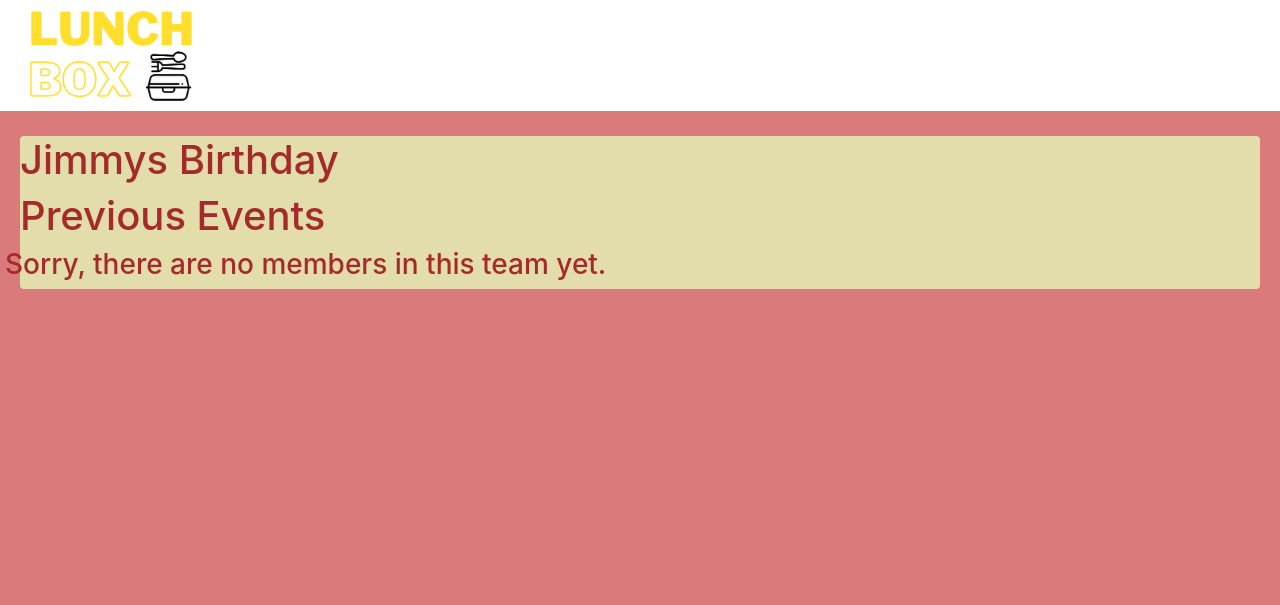
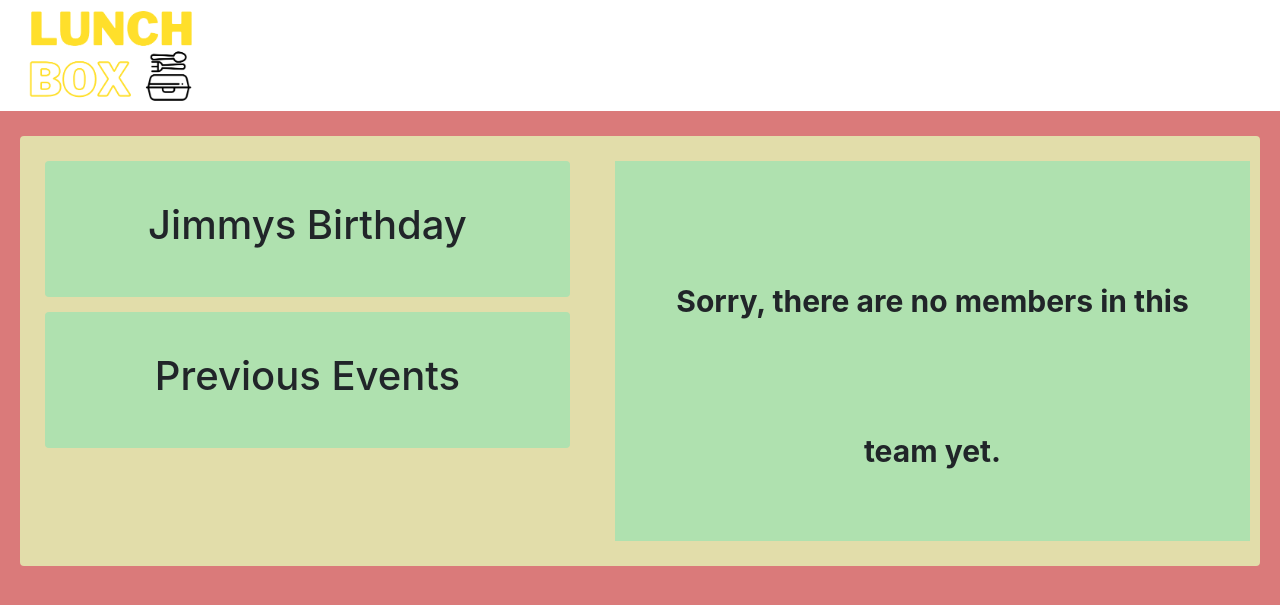
Before and after one commit to RobbertSinclair/doYouHaveTheGUTS2022, a Django app: page /team/ in a window 1280 px wide. Shown: the top 605 px of the page. Run offline with Django 3.2, Linux system fonts and the light colour scheme; some libraries are stand-ins or nearby versions.

Commit message:
team page css changes

```diff
--- a/backend/static/css/page.css
+++ b/backend/static/css/page.css
@@ -1,6 +1,5 @@
 
 body {
-    overflow: hidden;
     margin: 0;
     background-color: #DA7A7A;
 }
@@ -10,6 +9,8 @@ canvas {
     margin-left: 0;
     margin-bottom: 0;
 }
+
+
 
 #title-div {
     display: block;
@@ -40,8 +41,21 @@ canvas {
 
 
 #main-container {
-    color: brown;
     background-color:#E2DDAA;
     font-size: 100px;
     margin:20px;
+    padding:10px;
 }
+
+#no-members-msg{
+    font-size: 30px;
+}
+
+
+
+#small-event-block{
+    background-color:#AFE1AF;
+    padding:40px;
+    text-align: center;
+    margin:15px;
+}
--- a/backend/templates/team.html
+++ b/backend/templates/team.html
@@ -6,17 +6,22 @@ Team
 
 {% block body_block %}
     <!-- Show the small event block -->
-    <div id="small-event-block">
+
+    <div class="row">
+        <div class="col">
+
+        <div class="rounded" id="small-event-block">
             <h1>Jimmys Birthday</h1>
         </div>
 
         <!-- Show the previous events -->
-    <div id="previous-events">
+        <div class="rounded" id="small-event-block">
             <h1>Previous Events</h1>
+        </div>
         </div>
 
         <!-- Show the members in the page -->
-    <div class="row row-cols-1 row-cols-sm-2 g-2">
+        <div class="col" id="small-event-block">
             {% for m in members %}
             <div class="col">
                 <div class="card shadow-sm">
@@ -32,8 +37,9 @@ Team
                 </div>
             </div>
             {% empty %}
-        <h3><center>Sorry, there are no members in this team yet.</center></h3>
+            <strong id="no-members-msg">Sorry, there are no members in this team yet.</strong>
             {% endfor %}
 
         </div>
+    </div>
 {% endblock %}
```
Also changed, not shown: backend/templates/index.html (+1 -10 lines). Lines whose indentation alone changed are shown as unchanged.
